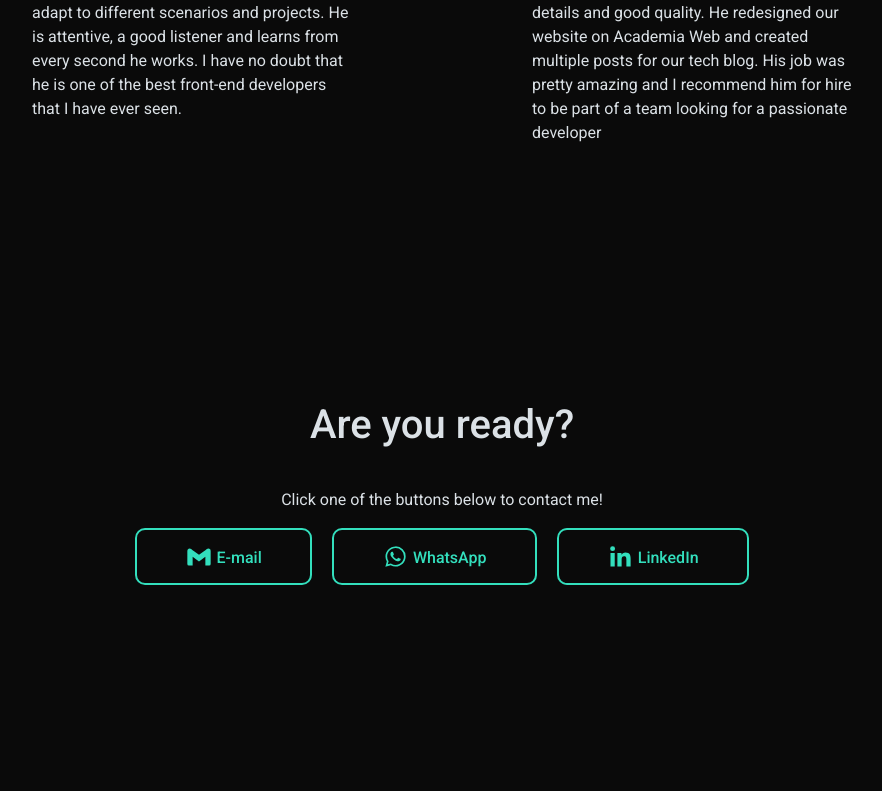
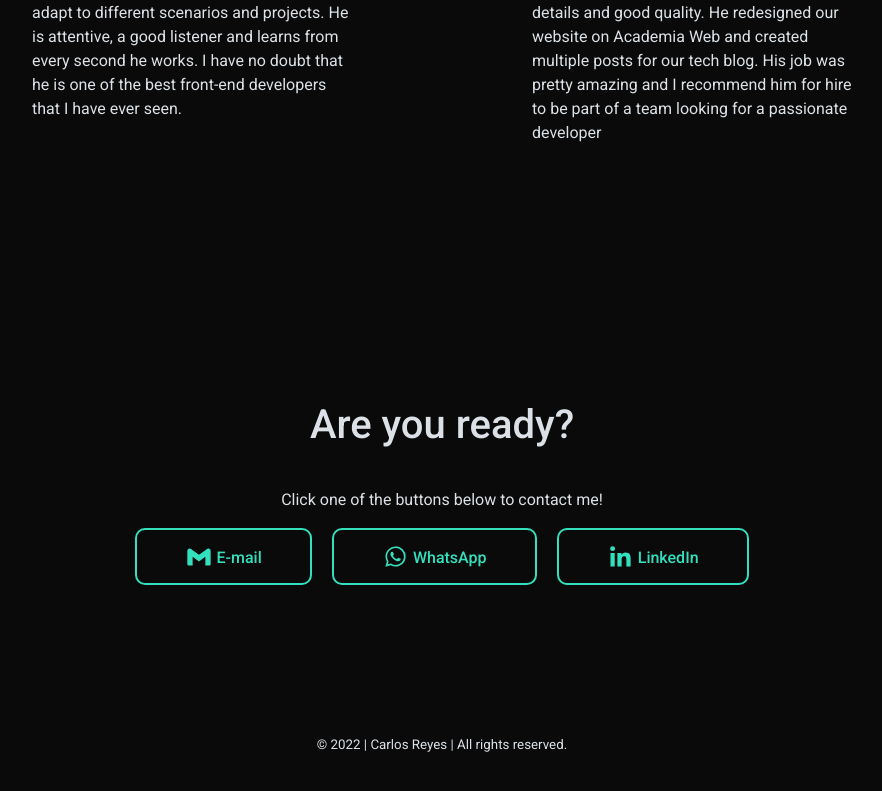
Before and after one commit to carlosreyesweb/carlosreyesweb.com, a React (Vite) app: page / in a window 1280 px wide. Shown: the part 3611-4402 px from the top of the page, without its empty margins (198-1080 px from the left). Before the commit the page ends 4296 px from the top, so only its background shows below. Built offline with nearby package versions, Linux system fonts and the light colour scheme.

Commit message:
add footer

```diff
--- a/src/App.tsx
+++ b/src/App.tsx
@@ -1,4 +1,5 @@
 import Contact from './components/contact/contact.component'
+import Footer from './components/footer/footer.component'
 import Header from './components/header/header.component'
 import Me from './components/me/me.component'
 import Portfolio from './components/portfolio/portfolio.component'
@@ -15,6 +16,7 @@ export default function App() {
         <Portfolio />
         <Reviews />
         <Contact />
+        <Footer />
       </main>
     </>
   )
--- /dev/null
+++ b/src/components/footer/footer.component.module.css
@@ -0,0 +1,6 @@
+.container {
+  padding-top: 50px;
+  padding-bottom: 50px;
+  display: flex;
+  justify-content: center;
+}
--- /dev/null
+++ b/src/components/footer/footer.component.tsx
@@ -0,0 +1,12 @@
+import styles from './footer.component.module.css'
+
+interface FooterProps {}
+export default function Footer(props: FooterProps) {
+  return (
+    <footer className={styles.container}>
+      <small className={styles.copyright}>
+        &copy; 2022 | Carlos Reyes | All rights reserved.
+      </small>
+    </footer>
+  )
+}
```
